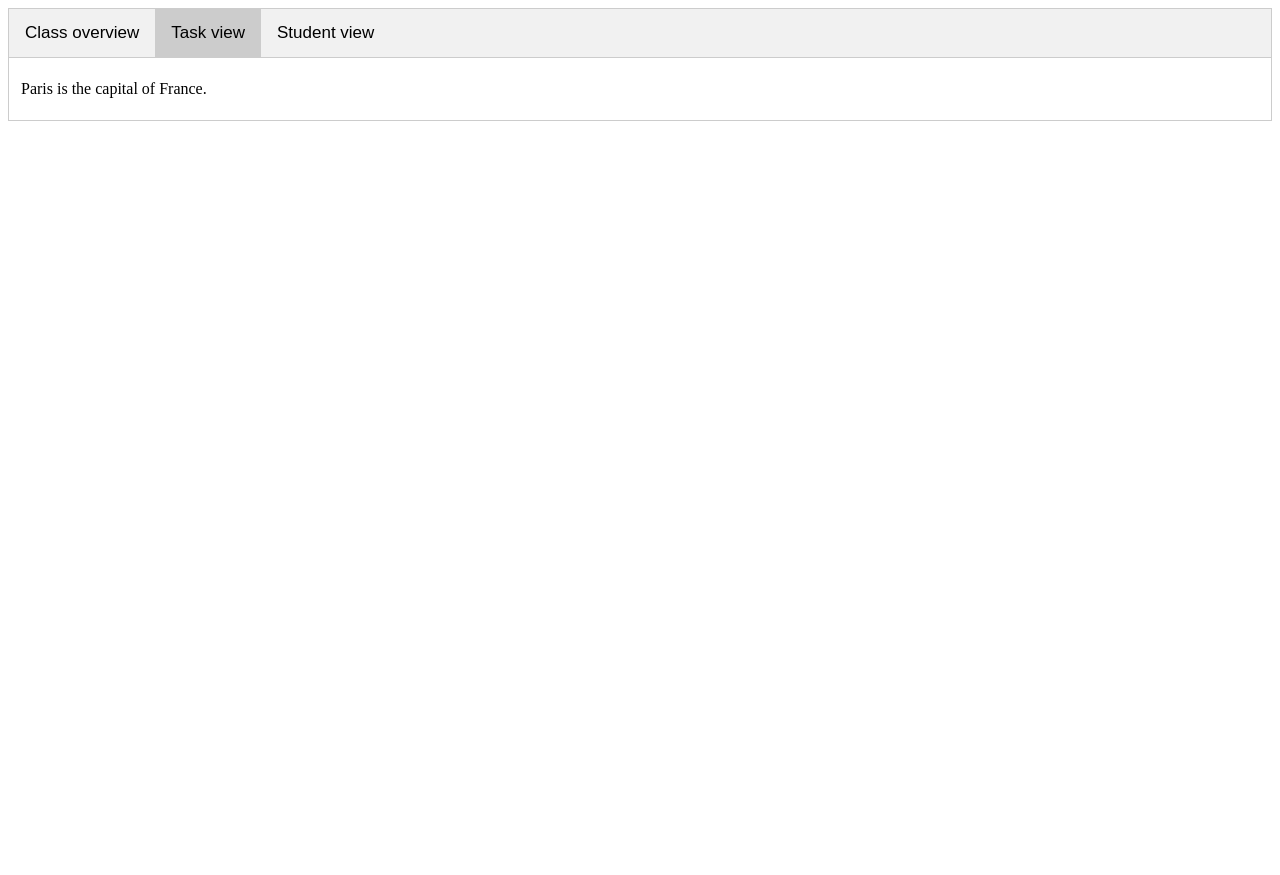
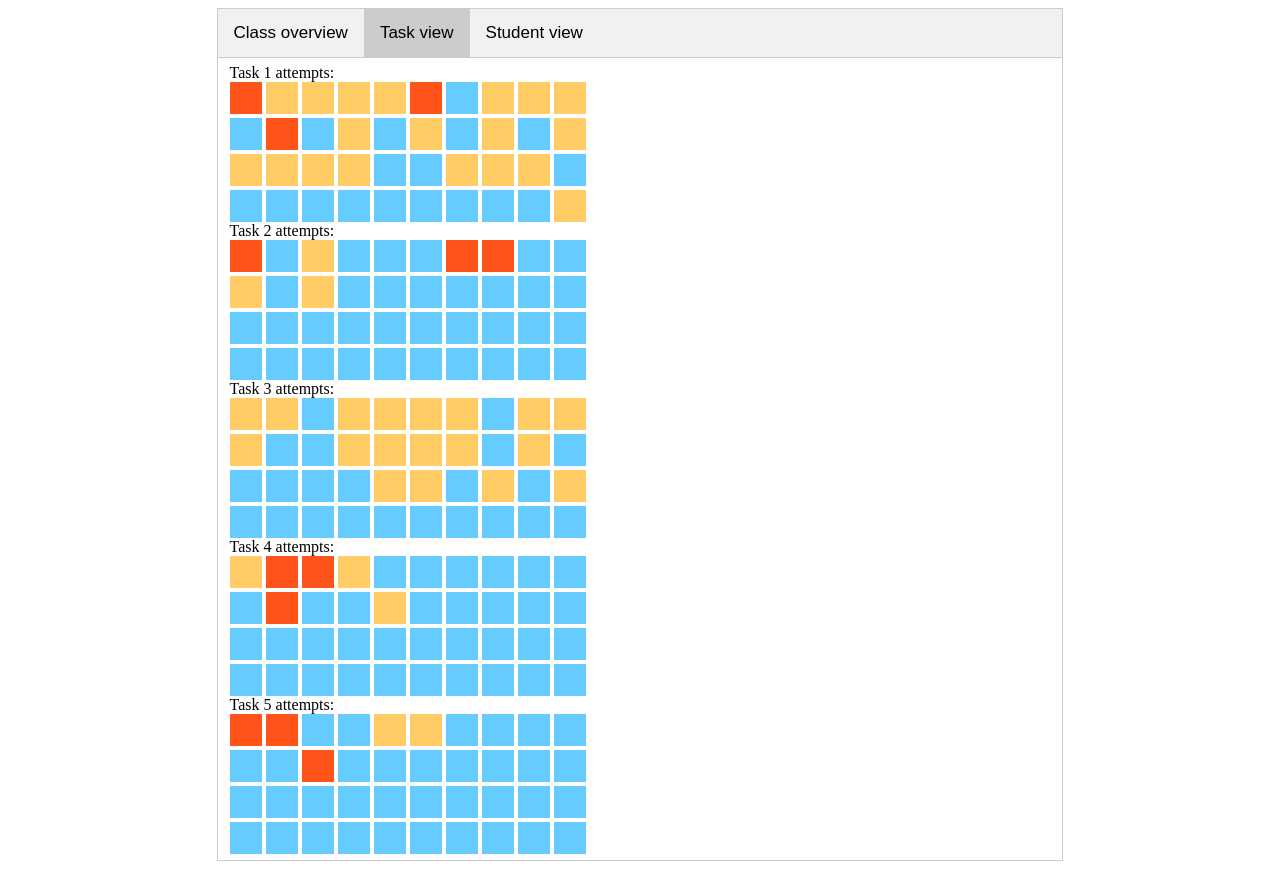
Before and after one commit to manishakhulbe/manishakhulbe.github.io, a plain HTML site: page visualisations.html in a window 1280 px wide. Both pictures are taken after a click on the button "Task view". Before the commit the page ends 800 px from the top, so only its background shows below. Drawn offline with Linux system fonts and the light colour scheme.

Commit message:
task attempt graphs
- Graphs for sttempts for each task
- Type in data field name

```diff
--- a/css/main.css
+++ b/css/main.css
@@ -1,3 +1,8 @@
+#app {
+  width: 67%;
+  margin: auto;
+}
+
 .tab {
   overflow: hidden;
   border: 1px solid #ccc;
@@ -49,14 +54,14 @@ tr:nth-child(even) {
 }
 
 /* Overview graph */
-#graph-overview {
+.boxes-graph {
   display: flex;
   flex-wrap: wrap;
   gap: 4px;
   width: 380px;
 }
 
-.graph-overview-cell {
+.boxes-graph-cell {
   height: 32px;
   width: 32px;
 }
--- a/data/digitund_6.js
+++ b/data/digitund_6.js
@@ -5,7 +5,7 @@ export const students = [
     task1: 2,
     task2: 2,
     task3: 1,
-    taks4: 4,
+    task4: 4,
     task5: 1,
     performance: 3,
   },
@@ -15,7 +15,7 @@ export const students = [
     task1: 1,
     task2: 3,
     task3: 2,
-    taks4: 1,
+    task4: 1,
     task5: 1,
     performance: 4,
   },
@@ -25,7 +25,7 @@ export const students = [
     task1: 5,
     task2: 3,
     task3: 2,
-    taks4: 2,
+    task4: 2,
     task5: 3,
     performance: 1,
   },
@@ -35,7 +35,7 @@ export const students = [
     task1: 1,
     task2: 1,
     task3: 1,
-    taks4: 1,
+    task4: 1,
     task5: 1,
     performance: 6,
   },
@@ -45,7 +45,7 @@ export const students = [
     task1: 1,
     task2: 1,
     task3: 2,
-    taks4: 1,
+    task4: 1,
     task5: 1,
     performance: 5,
   },
@@ -55,7 +55,7 @@ export const students = [
     task1: 1,
     task2: 1,
     task3: 1,
-    taks4: 1,
+    task4: 1,
     task5: 1,
     performance: 6,
   },
@@ -65,7 +65,7 @@ export const students = [
     task1: 2,
     task2: 1,
     task3: 1,
-    taks4: 1,
+    task4: 1,
     task5: 1,
     performance: 5,
   },
@@ -75,7 +75,7 @@ export const students = [
     task1: 1,
     task2: 1,
     task3: 2,
-    taks4: 1,
+    task4: 1,
     task5: 1,
     performance: 5,
   },
@@ -85,7 +85,7 @@ export const students = [
     task1: 1,
     task2: 1,
     task3: 1,
-    taks4: 1,
+    task4: 1,
     task5: 1,
     performance: 6,
   },
@@ -95,7 +95,7 @@ export const students = [
     task1: 1,
     task2: 1,
     task3: 1,
-    taks4: 1,
+    task4: 1,
     task5: 1,
     performance: 6,
   },
@@ -105,7 +105,7 @@ export const students = [
     task1: 1,
     task2: 1,
     task3: 1,
-    taks4: 1,
+    task4: 1,
     task5: 1,
     performance: 6,
   },
@@ -115,7 +115,7 @@ export const students = [
     task1: 2,
     task2: 1,
     task3: 1,
-    taks4: 1,
+    task4: 1,
     task5: 1,
     performance: 5,
   },
@@ -125,7 +125,7 @@ export const students = [
     task1: 2,
     task2: 1,
     task3: 1,
-    taks4: 1,
+    task4: 1,
     task5: 1,
     performance: 5,
   },
@@ -135,7 +135,7 @@ export const students = [
     task1: 2,
     task2: 1,
     task3: 2,
-    taks4: 2,
+    task4: 2,
     task5: 1,
     performance: 3,
   },
@@ -145,7 +145,7 @@ export const students = [
     task1: 2,
     task2: 1,
     task3: 1,
-    taks4: 1,
+    task4: 1,
     task5: 1,
     performance: 5,
   },
@@ -155,7 +155,7 @@ export const students = [
     task1: 1,
     task2: 1,
     task3: 1,
-    taks4: 1,
+    task4: 1,
     task5: 1,
     performance: 6,
   },
@@ -165,7 +165,7 @@ export const students = [
     task1: 2,
     task2: 1,
     task3: 2,
-    taks4: 3,
+    task4: 3,
     task5: 3,
     performance: 2,
   },
@@ -175,7 +175,7 @@ export const students = [
     task1: 2,
     task2: 1,
     task3: 1,
-    taks4: 1,
+    task4: 1,
     task5: 1,
     performance: 5,
   },
@@ -185,7 +185,7 @@ export const students = [
     task1: 2,
     task2: 3,
     task3: 1,
-    taks4: 1,
+    task4: 1,
     task5: 1,
     performance: 4,
   },
@@ -195,7 +195,7 @@ export const students = [
     task1: 2,
     task2: 1,
     task3: 1,
-    taks4: 1,
+    task4: 1,
     task5: 1,
     performance: 5,
   },
@@ -205,7 +205,7 @@ export const students = [
     task1: 2,
     task2: 1,
     task3: 2,
-    taks4: 1,
+    task4: 1,
     task5: 1,
     performance: 4,
   },
@@ -215,7 +215,7 @@ export const students = [
     task1: 2,
     task2: 1,
     task3: 2,
-    taks4: 1,
+    task4: 1,
     task5: 2,
     performance: 3,
   },
@@ -225,7 +225,7 @@ export const students = [
     task1: 1,
     task2: 1,
     task3: 2,
-    taks4: 1,
+    task4: 1,
     task5: 1,
     performance: 5,
   },
@@ -235,7 +235,7 @@ export const students = [
     task1: 1,
     task2: 1,
     task3: 2,
-    taks4: 1,
+    task4: 1,
     task5: 1,
     performance: 5,
   },
@@ -245,7 +245,7 @@ export const students = [
     task1: 2,
     task2: 1,
     task3: 1,
-    taks4: 1,
+    task4: 1,
     task5: 1,
     performance: 5,
   },
@@ -255,7 +255,7 @@ export const students = [
     task1: 2,
     task2: 1,
     task3: 2,
-    taks4: 1,
+    task4: 1,
     task5: 1,
     performance: 5,
   },
@@ -265,7 +265,7 @@ export const students = [
     task1: 1,
     task2: 1,
     task3: 1,
-    taks4: 1,
+    task4: 1,
     task5: 1,
     performance: 6,
   },
@@ -275,7 +275,7 @@ export const students = [
     task1: 2,
     task2: 1,
     task3: 2,
-    taks4: 1,
+    task4: 1,
     task5: 1,
     performance: 4,
   },
@@ -285,7 +285,7 @@ export const students = [
     task1: 3,
     task2: 1,
     task3: 2,
-    taks4: 1,
+    task4: 1,
     task5: 2,
     performance: 3,
   },
@@ -295,7 +295,7 @@ export const students = [
     task1: 1,
     task2: 2,
     task3: 2,
-    taks4: 1,
+    task4: 1,
     task5: 1,
     performance: 4,
   },
@@ -305,7 +305,7 @@ export const students = [
     task1: 3,
     task2: 1,
     task3: 1,
-    taks4: 4,
+    task4: 4,
     task5: 1,
     performance: 4,
   },
@@ -315,7 +315,7 @@ export const students = [
     task1: 1,
     task2: 1,
     task3: 1,
-    taks4: 1,
+    task4: 1,
     task5: 1,
     performance: 6,
   },
@@ -325,7 +325,7 @@ export const students = [
     task1: 1,
     task2: 1,
     task3: 1,
-    taks4: 1,
+    task4: 1,
     task5: 1,
     performance: 6,
   },
@@ -335,7 +335,7 @@ export const students = [
     task1: 2,
     task2: 1,
     task3: 1,
-    taks4: 1,
+    task4: 1,
     task5: 1,
     performance: 5,
   },
@@ -345,7 +345,7 @@ export const students = [
     task1: 1,
     task2: 2,
     task3: 1,
-    taks4: 1,
+    task4: 1,
     task5: 4,
     performance: 4,
   },
@@ -355,7 +355,7 @@ export const students = [
     task1: 2,
     task2: 1,
     task3: 2,
-    taks4: 1,
+    task4: 1,
     task5: 1,
     performance: 4,
   },
@@ -365,7 +365,7 @@ export const students = [
     task1: 2,
     task2: 1,
     task3: 1,
-    taks4: 1,
+    task4: 1,
     task5: 1,
     performance: 6,
   },
@@ -375,7 +375,7 @@ export const students = [
     task1: 1,
     task2: 1,
     task3: 2,
-    taks4: 1,
+    task4: 1,
     task5: 1,
     performance: 5,
   },
@@ -385,7 +385,7 @@ export const students = [
     task1: 1,
     task2: 1,
     task3: 2,
-    taks4: 2,
+    task4: 2,
     task5: 1,
     performance: 4,
   },
@@ -395,7 +395,7 @@ export const students = [
     task1: 2,
     task2: 1,
     task3: 2,
-    taks4: 1,
+    task4: 1,
     task5: 1,
     performance: 4,
   },
--- a/src/index.js
+++ b/src/index.js
@@ -24,7 +24,7 @@ window.onload = () => {
   students.sort((a, b) => a.performance - b.performance);
   students.forEach((student) => {
     const studentCell = document.createElement('div');
-    studentCell.classList.add('graph-overview-cell');
+    studentCell.classList.add('boxes-graph-cell');
     studentCell.classList.add('hovertext');
     studentCell.setAttribute(
       'data-hover',
@@ -44,4 +44,29 @@ window.onload = () => {
     }
     graphOverview.appendChild(studentCell);
   });
+
+  for (let i = 1; i <= 5; i++) {
+    const task = `task${i}`;
+    const taskGraph = document.getElementById(`graph-${task}-attempts`);
+    students.forEach((student) => {
+      const studentCell = document.createElement('div');
+      studentCell.classList.add('boxes-graph-cell');
+      studentCell.classList.add('hovertext');
+      studentCell.setAttribute(
+        'data-hover',
+        `${student.name}: ${student[task]}`
+      );
+      switch (student[task]) {
+        case 1:
+          studentCell.style.backgroundColor = 'rgb(102, 204, 255)';
+          break;
+        case 2:
+          studentCell.style.backgroundColor = 'rgb(255, 204, 102)';
+          break;
+        default:
+          studentCell.style.backgroundColor = 'rgb(255, 83, 26)';
+      }
+      taskGraph.appendChild(studentCell);
+    });
+  }
 };
--- a/visualisations.html
+++ b/visualisations.html
@@ -11,6 +11,8 @@
 
 <body>
 
+  <div id="app">
+
     <div class="tab">
       <button class="tablinks active" onclick="openTab(this, 'ClassOverview')">Class overview</button>
       <button class="tablinks" onclick="openTab(this, 'TaskView')">Task view</button>
@@ -18,11 +20,21 @@
     </div>
 
     <div id="ClassOverview" class="tabcontent">
-    <div id="graph-overview"></div>
+      Overall performance:
+      <div id="graph-overview" class="boxes-graph"></div>
     </div>
 
     <div id="TaskView" class="tabcontent">
-    <p>Paris is the capital of France.</p>
+      Task 1 attempts:
+      <div id="graph-task1-attempts" class="boxes-graph"></div>
+      Task 2 attempts:
+      <div id="graph-task2-attempts" class="boxes-graph"></div>
+      Task 3 attempts:
+      <div id="graph-task3-attempts" class="boxes-graph"></div>
+      Task 4 attempts:
+      <div id="graph-task4-attempts" class="boxes-graph"></div>
+      Task 5 attempts:
+      <div id="graph-task5-attempts" class="boxes-graph"></div>
     </div>
 
     <div id="StudentView" class="tabcontent">
@@ -35,6 +47,7 @@
       </table>
     </div>
 
+  </div>
 
 </body>
 
```
Lines whose indentation alone changed are shown as unchanged.
